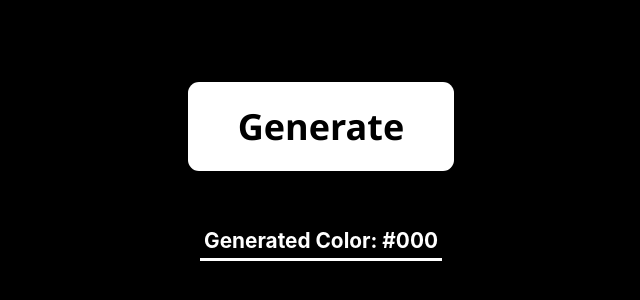
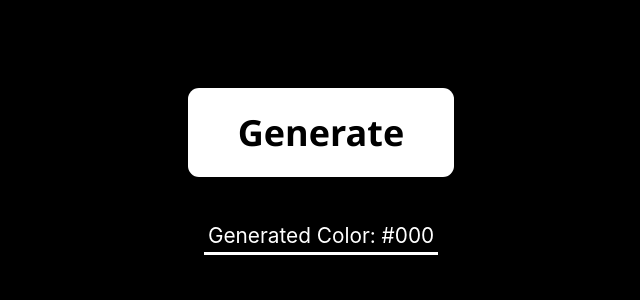
Before and after one commit to stevelaschan/react-random-color-generator, a React (Create React App) app: page / in a window 1280 px wide. Shown: the part 276-576 px from the top of the page, without its empty margins (319-959 px from the left). Built offline with nearby package versions, Linux system fonts and the light colour scheme; the HTML template or start-up script is replaced by a standard one.

Commit message:
change "Generated Color:" to div

```diff
--- a/src/App.css
+++ b/src/App.css
@@ -34,7 +34,7 @@ button:hover {
   box-shadow: none;
 }
 
-h3 {
+.hexCode {
   color: white;
   padding: 0.2em;
   margin-bottom: 250px;
--- a/src/RandomColor.js
+++ b/src/RandomColor.js
@@ -30,8 +30,8 @@ const RandomColor = () => {
       <button style={{ color: color }} onClick={handleGenerate}>
         Generate
       </button>
-      <div>
-        <h3 style={{ backgroundColor: color }}>Generated Color: {color}</h3>
+      <div className="hexCode" style={{ backgroundColor: color }}>
+        Generated Color: {color}
       </div>
     </div>
   );
```
